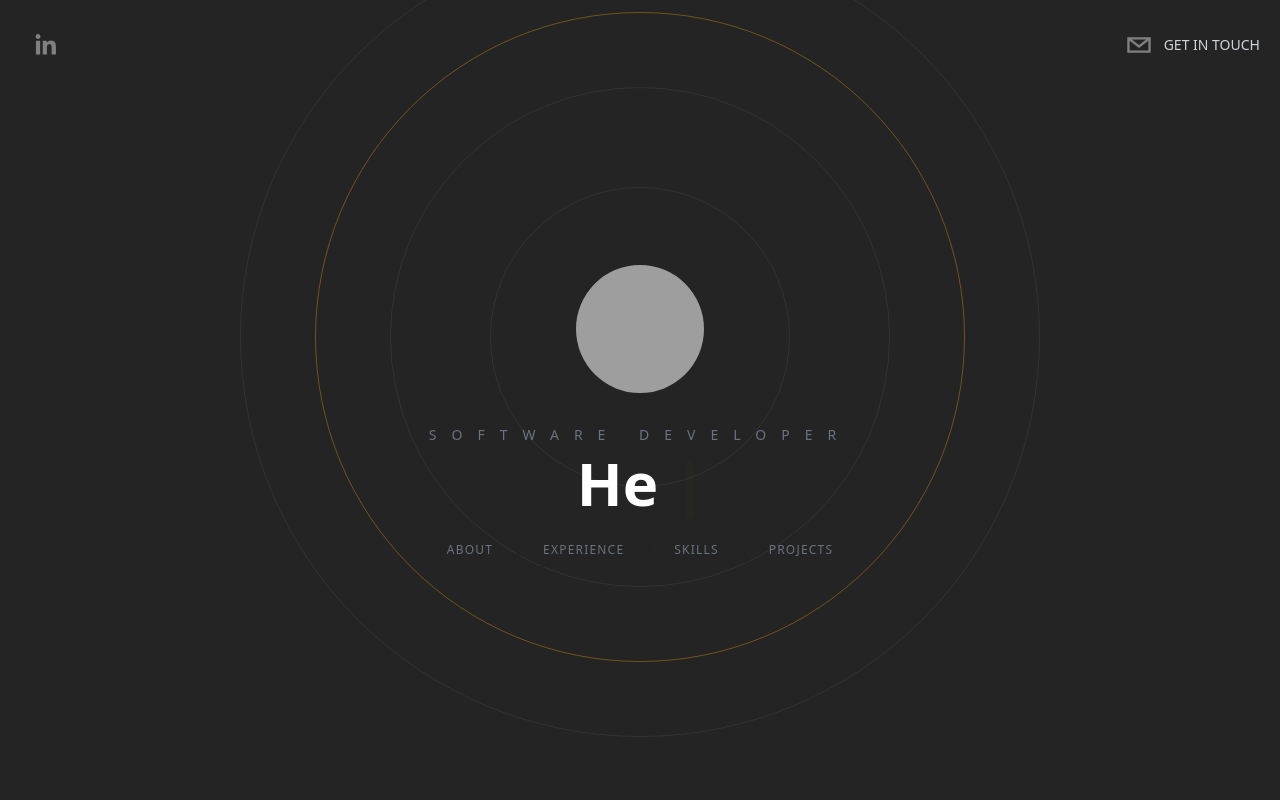
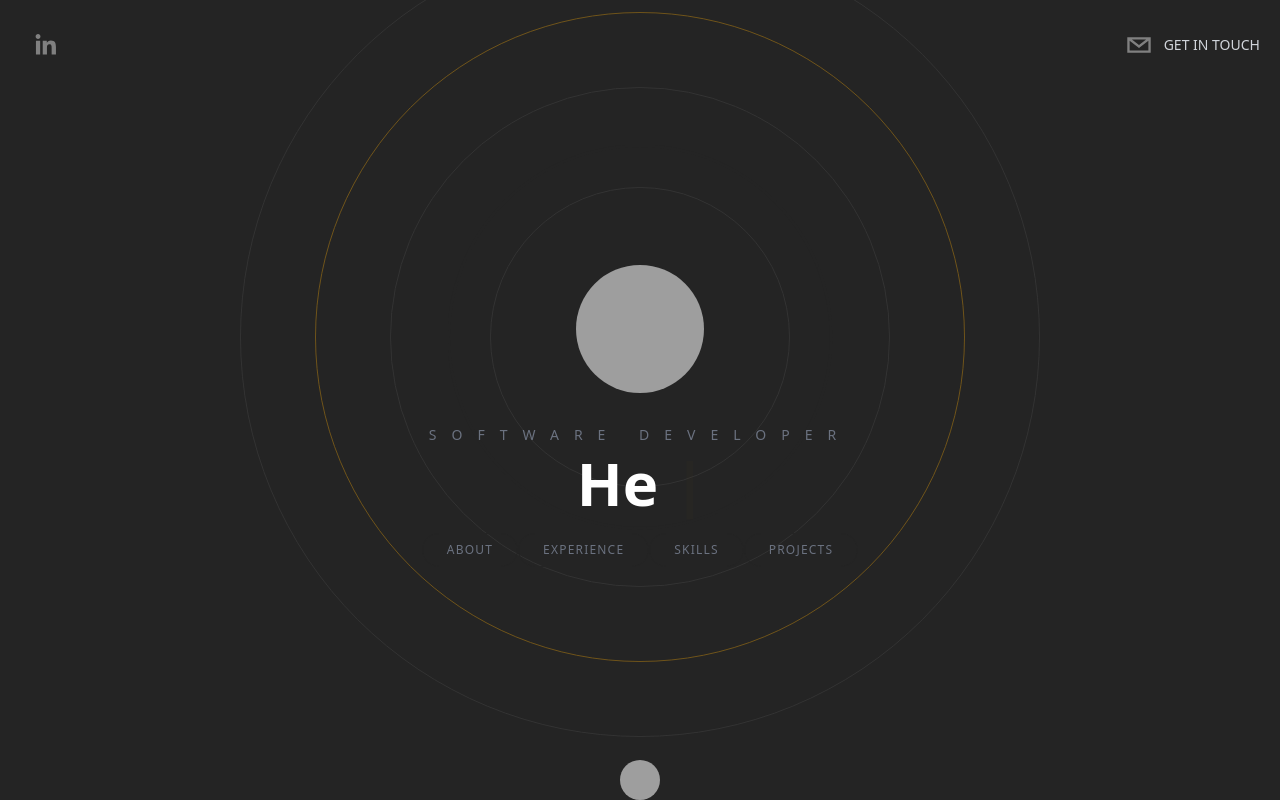
Before and after one commit to alexh205/alexh205.github.io, a Next.js app: page / in a window 1280 px wide. Built offline with nearby package versions, Linux system fonts and the light colour scheme; grey boxes are pictures that could not be loaded.

Commit message:
add link to top of the page, add email icon link to form

```diff
--- a/components/Header.tsx
+++ b/components/Header.tsx
@@ -1,6 +1,7 @@
 import React from "react";
 import { SocialIcon } from "react-social-icons";
 import { motion } from "framer-motion";
+import Link from "next/link";
 
 type Props = {};
 
@@ -28,6 +29,7 @@
                     bgColor="transparent"
                 />
             </motion.div>
+            <Link href="#contact">
                 <motion.div
                     initial={{
                         x: 500,
@@ -53,6 +55,7 @@
                         Get In Touch
                     </p>
                 </motion.div>
+            </Link>
         </header>
     );
 };
--- a/pages/index.tsx
+++ b/pages/index.tsx
@@ -8,6 +8,7 @@
 import Skills from "@/components/Skills";
 import Projects from "@/components/Projects";
 import ContactMe from "@/components/ContactMe";
+import Link from "next/link";
 
 const inter = Inter({ subsets: ["latin"] });
 
@@ -37,6 +38,17 @@
             <section id="contact" className="snap-start">
                 <ContactMe />
             </section>
+            <Link href="#hero">
+                <footer className="sticky bottom-0 w-full cursor-pointer">
+                    <div className="flex items-center justify-center ">
+                        <img
+                            src="https://images.unsplash.com/photo-1625006100410-6bee55152de7?ixlib=rb-4.0.3&ixid=MnwxMjA3fDB8MHxwaG90by1wYWdlfHx8fGVufDB8fHx8&auto=format&fit=crop&w=870&q=80"
+                            alt=""
+                            className="h-10 w-10 rounded-full filter grayscale hover:grayscale-0 cursor-pointer"
+                        />
+                    </div>
+                </footer>
+            </Link>
         </div>
     );
 }
```
Lines whose indentation alone changed are shown as unchanged.
